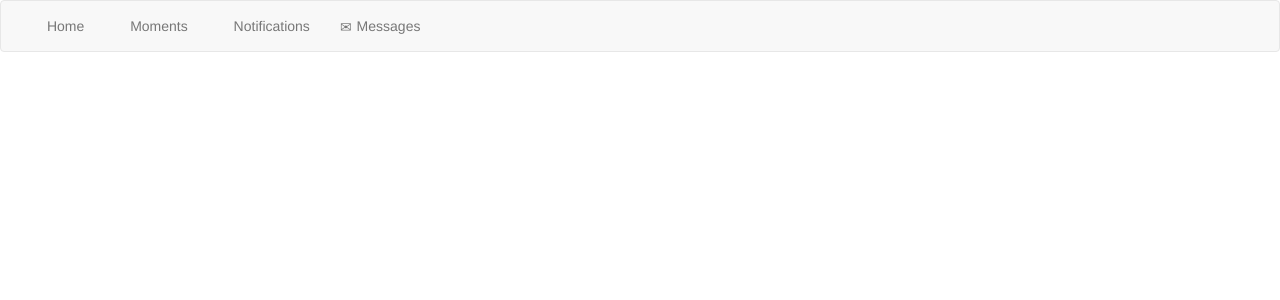
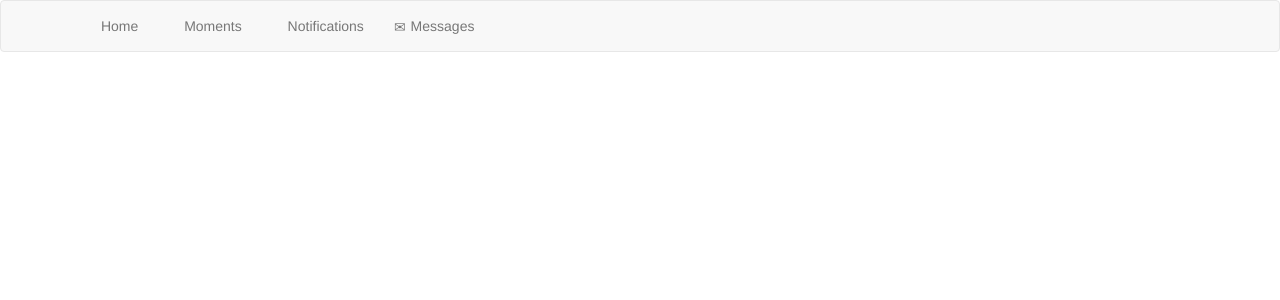
Before and after one commit to tfarrelly01/w08-northwitter, a React (Create React App) app: page / in a window 1280 px wide. Shown: the top 300 px of the page. Built offline with nearby package versions, Linux system fonts and the light colour scheme; a web font is replaced by a local one.

Commit message:
Update NavBar.js

```diff
--- a/src/components/NavBar.js
+++ b/src/components/NavBar.js
@@ -6,7 +6,7 @@ class NavBar extends React.Component {
   render() {
     return (
       <nav className='component-NavBar navbar navbar-default'>
-        <div className='container-fluid'>
+        <div className='container'>
           <div className="navbar-left">
             <ul className='nav navbar-nav'>
               <li>
```
